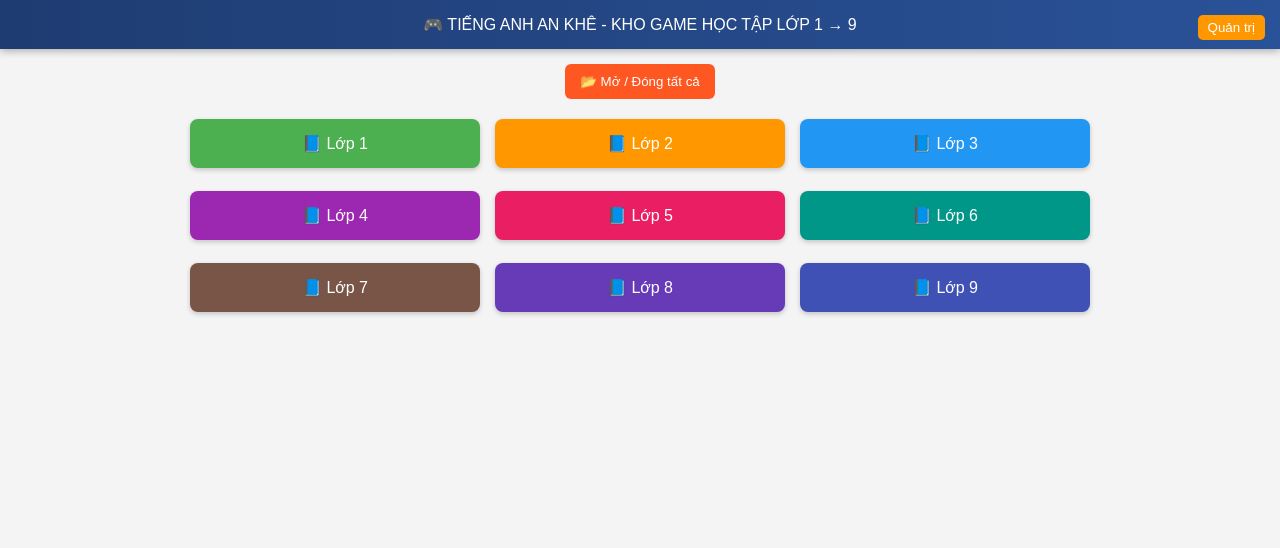
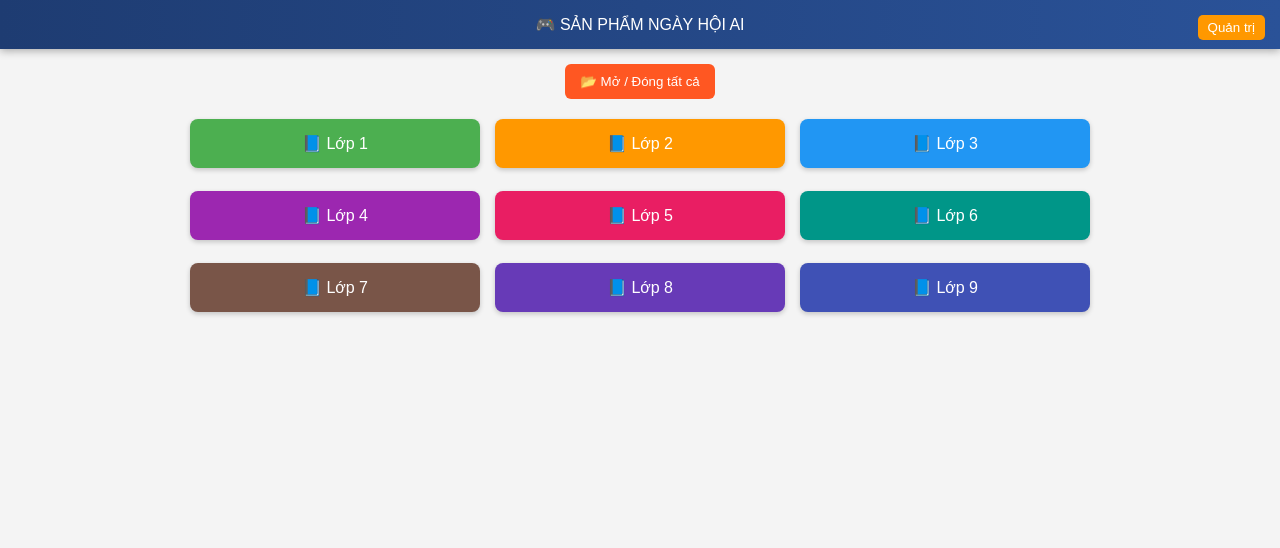
Before and after one commit to bon2hak/san-pham-ngay-hoi-AI, a plain HTML site: page index.html in a window 1280 px wide. Drawn offline with Linux system fonts and the light colour scheme.

Commit message:
Update index.html

```diff
--- a/index.html
+++ b/index.html
@@ -98,7 +98,7 @@
 <body>
 
 <header>
-  🎮 TIẾNG ANH AN KHÊ - KHO GAME HỌC TẬP LỚP 1 → 9
+  🎮 SẢN PHẨM NGÀY HỘI AI
   <button class="admin-btn" onclick="showAdmin()">Quản trị</button>
 </header>
 
```
